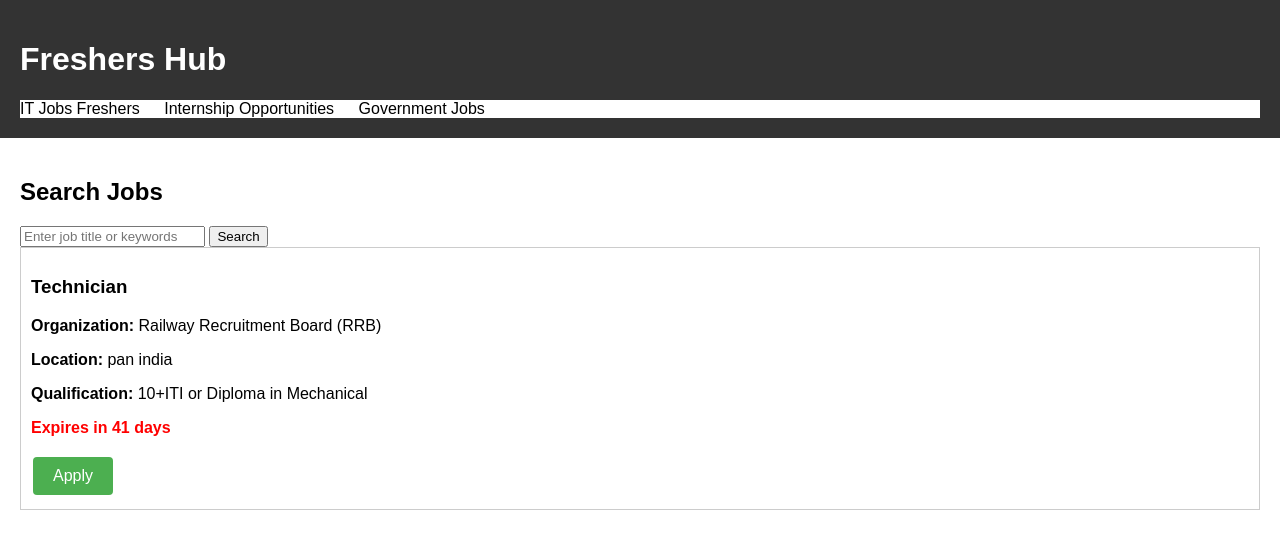
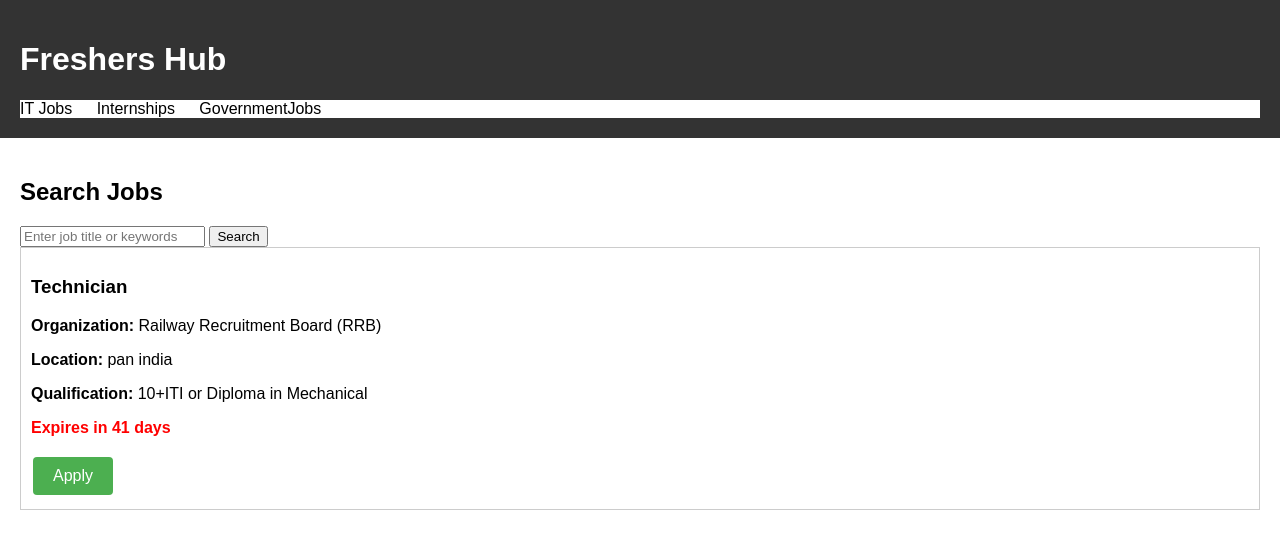
Before and after one commit to sunkamkrishnakumar/Freshers-hiring-portal, a plain HTML site: page gvtjobs.html in a window 1280 px wide. Drawn offline with Linux system fonts and the light colour scheme.

Commit message:
Update gvtjobs.html

```diff
--- a/gvtjobs.html
+++ b/gvtjobs.html
@@ -101,9 +101,9 @@
         <h1>Freshers Hub</h1>
         <nav>
             <ul>
-                <li><a href="#jobListings">IT Jobs Freshers</a></li>
-                <li><a href="#internship">Internship Opportunities</a></li>
-                <li><a href="#governmentJobs">Government Jobs</a></li>
+                <li><a href="index.html">IT Jobs</a></li>
+                <li><a href="internships.html">Internships</a></li>
+                <li><a href="gvtjobs.html">GovernmentJobs</a></li>
             </ul>
         </nav>
     </header>
```
